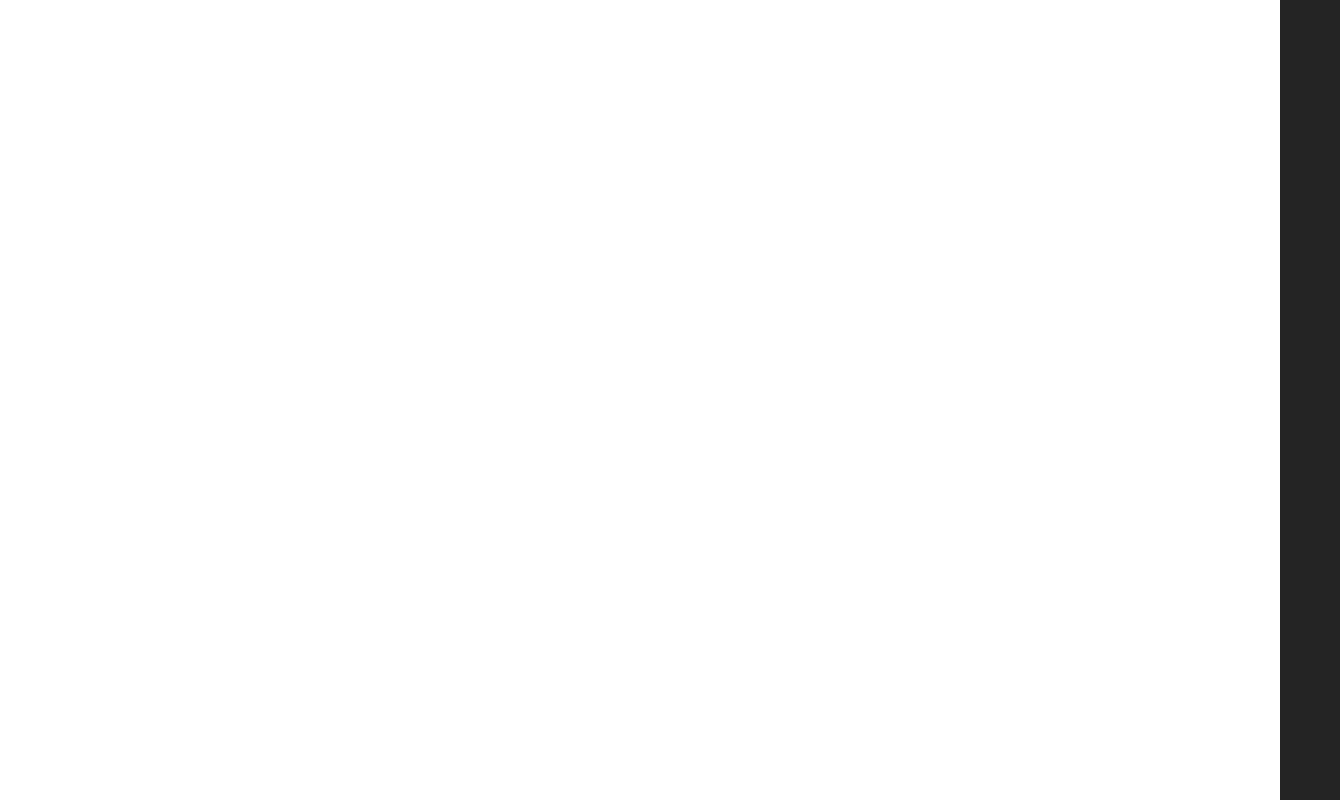
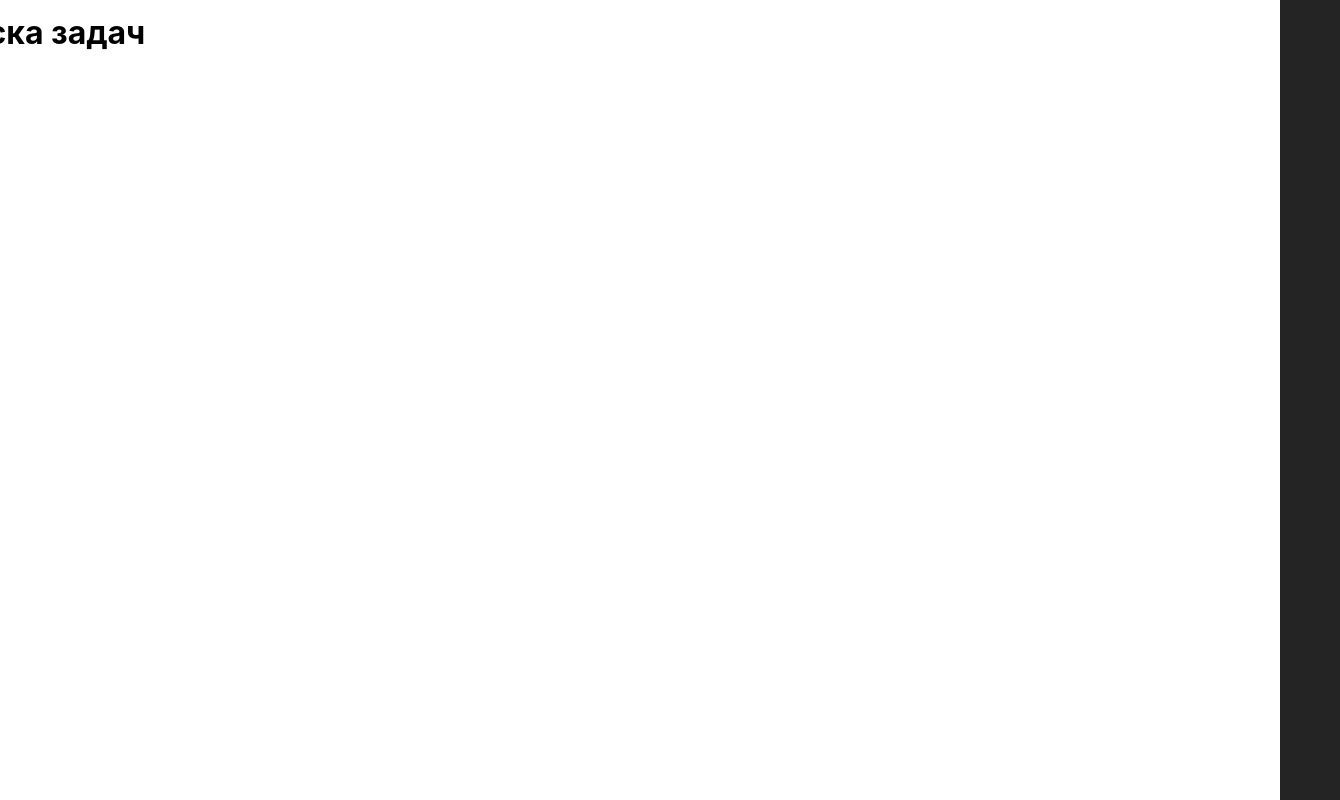
Before and after one commit to omega1996/covirally-test, a Vue app: page / in a window 1280 px wide. Shown: the whole page, 1340 px wide, since content can reach past the window. Built offline with nearby package versions, Linux system fonts and the light colour scheme.

Commit message:
added header

```diff
--- a/index.html
+++ b/index.html
@@ -4,7 +4,7 @@
     <meta charset="UTF-8" />
     <link rel="icon" type="image/svg+xml" href="/vite.svg" />
     <meta name="viewport" content="width=device-width, initial-scale=1.0" />
-    <title>Vite + Vue + TS</title>
+    <title>Trello clone</title>
   </head>
   <body>
     <div id="app"></div>
--- a/src/App.vue
+++ b/src/App.vue
@@ -1,10 +1,15 @@
 <script setup lang="ts">
+import Header from './components/Header.vue'
 </script>
 
 <template>
-
+  <div class="container">
+    <Header></Header>
+  </div>
 </template>
 
 <style scoped lang="scss">
-$color: red;
+.container{
+  width: 1400px;
+}
 </style>
--- /dev/null
+++ b/src/components/Header.vue
@@ -0,0 +1,12 @@
+<script setup lang="ts">
+</script>
+
+<template>
+  <h1 class="header">Доска задач</h1>
+</template>
+
+<style scoped lang="scss">
+.header{
+    color: black
+}
+</style>
--- a/src/style.css
+++ b/src/style.css
@@ -1,5 +1,5 @@
 :root {
-  font-family: Inter, Avenir, Helvetica, Arial, sans-serif;
+  font-family: -apple-system, BlinkMacSystemFont, Segoe UI, Roboto, Noto Sans, Ubuntu, Droid Sans, Helvetica Neue, sans-serif;
   font-size: 16px;
   line-height: 24px;
   font-weight: 400;
@@ -20,6 +20,7 @@ a {
   color: #646cff;
   text-decoration: inherit;
 }
+
 a:hover {
   color: #535bf2;
 }
@@ -30,4 +31,5 @@ body {
   min-width: 320px;
   min-height: 100vh;
   background-color: white;
+  justify-content: center;
 }
```
